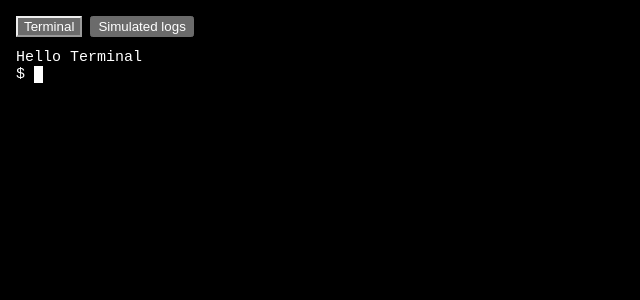
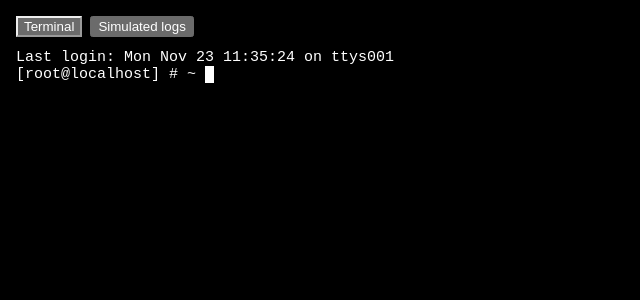
Before and after one commit to virgo-galaxy/virgo-terminal, a React (Vite) app in the folder apps/playground/: page / in a window 1280 px wide. Shown: the top 300 px of the page, without its empty margins (0-640 px from the left). Built offline with nearby package versions, Linux system fonts and the light colour scheme.

Commit message:
feat(playground): show login time and shell prompt

```diff
--- a/apps/playground/src/main.tsx
+++ b/apps/playground/src/main.tsx
@@ -3,7 +3,11 @@ import { createRoot } from 'react-dom/client';
 import { Terminal, type TerminalHandle } from '@virgo-terminal/react';
 import '@virgo-terminal/react/styles.css';
 
-const prompt = '$ ';
+const prompt = '[root@localhost] # ~ ';
+const loadedAt = new Date();
+const loginDate = loadedAt.toDateString().slice(0, 10);
+const loginTime = loadedAt.toTimeString().slice(0, 8);
+const loginMessage = `Last login: ${loginDate} ${loginTime} on ttys001`;
 
 function InteractiveTerminal() {
   const terminal = useRef<TerminalHandle>(null);
@@ -17,7 +21,7 @@ function InteractiveTerminal() {
       onReady={(xterm) => {
         inputLength.current = 0;
         xterm.options.cursorBlink = true;
-        xterm.write(`Hello Terminal\r\n${prompt}`);
+        xterm.write(`${loginMessage}\r\n${prompt}`);
         xterm.focus();
       }}
       onData={(data) => {
```
